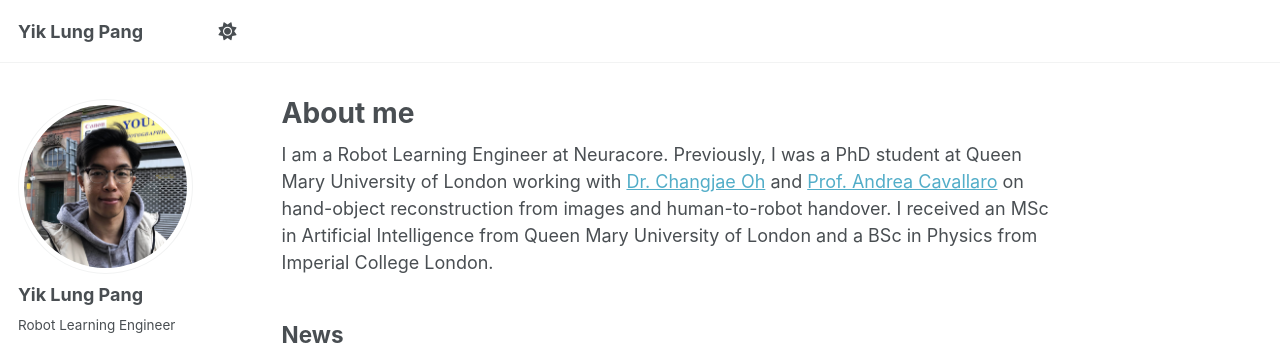
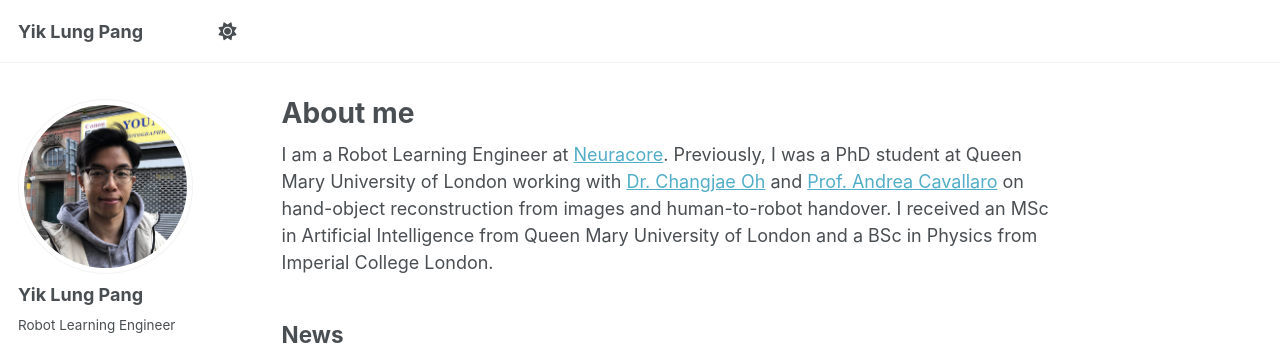
Before and after one commit to yiklungpang/yiklungpang.github.io, a Jekyll site: the page built from _pages/about.html, in a window 1280 px wide and 900 px high. Shown: the top 345 px of the window. Built offline with Jekyll 4.4.1, drawn with Linux system fonts in a browser that asks for light colours; some web fonts are replaced; a script that is not in the unit is left out; part of the change alters nothing that is shown.

```diff
--- a/_pages/about.html
+++ b/_pages/about.html
@@ -8,7 +8,7 @@ redirect_from:
 ---
 
 <p>
-  I am a Robot Learning Engineer at Neuracore. Previously, I was a PhD student at Queen Mary University of London working with
+  I am a Robot Learning Engineer at <a href="https://www.neuracore.app/">Neuracore</a>. Previously, I was a PhD student at Queen Mary University of London working with
   <a href="http://eecs.qmul.ac.uk/~coh">Dr. Changjae Oh</a> and
   <a href="https://people.epfl.ch/andrea.cavallaro?lang=en">Prof. Andrea Cavallaro</a>
   on hand-object reconstruction from images and human-to-robot handover. I received an MSc in Artificial Intelligence from Queen Mary University of London and a BSc in Physics from Imperial College London.
```
